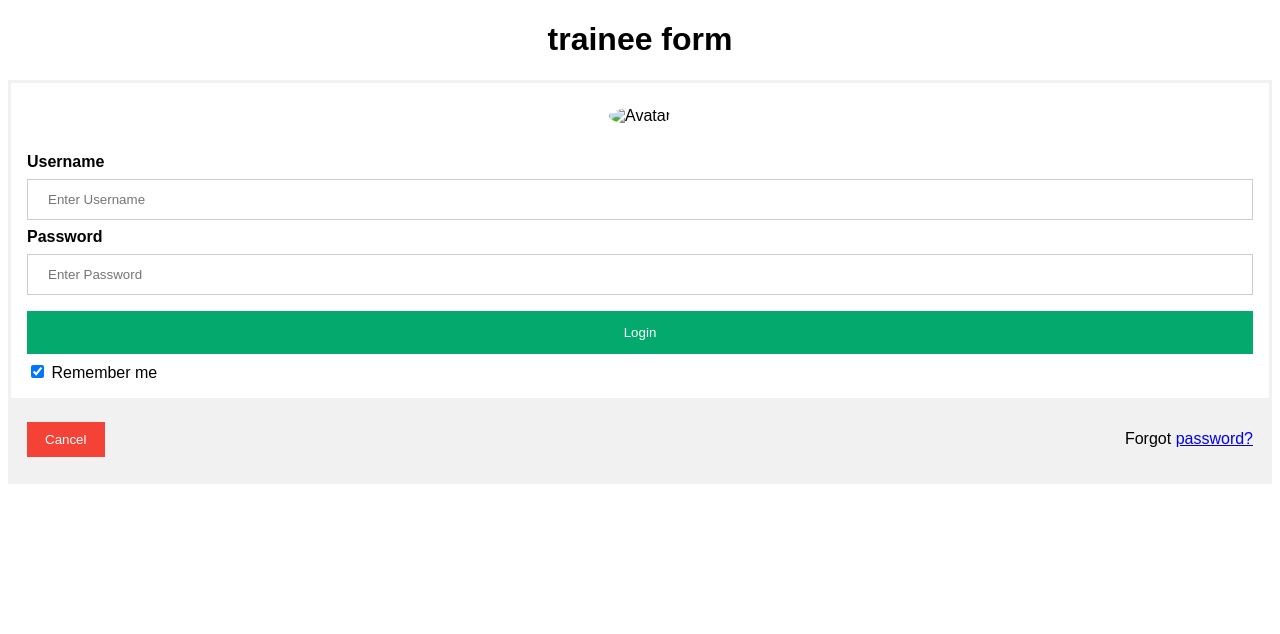
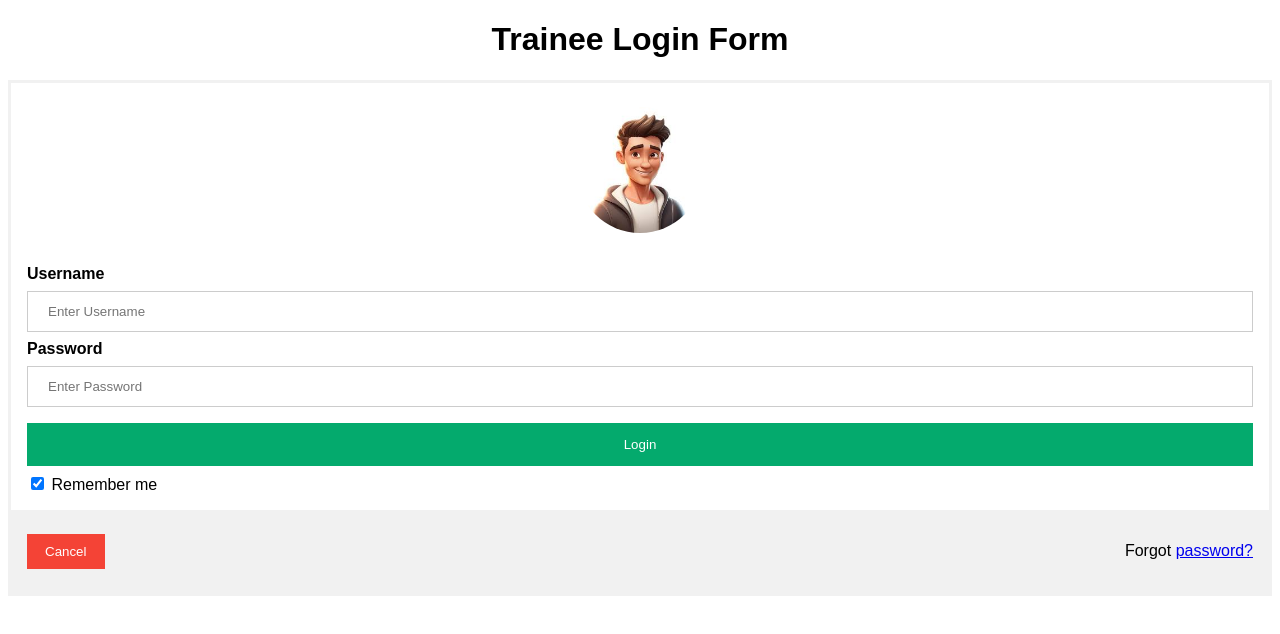
Before and after one commit to raghuvamsi119/Login-app, a plain HTML site: page index.html in a window 1280 px wide. Drawn offline with Linux system fonts and the light colour scheme.

Commit message:
image changes

```diff
--- a/index.html
+++ b/index.html
@@ -68,11 +68,11 @@ span.psw {
 </head>
 <body>
 
-   <center><h1>trainee form</h1></center>
+   <center><h1>Trainee Login Form</h1></center>
 
 <form action="/action_page.php" method="post">
   <div class="imgcontainer">
-    <img src="5248018.jpg" alt="Avatar" class="avatar">
+    <img src="download.jpg" alt="Avatar" class="avatar">
   </div>
 
   <div class="container">
```
Also changed, not shown: 5248018.png (deleted), download.jpg (added).
